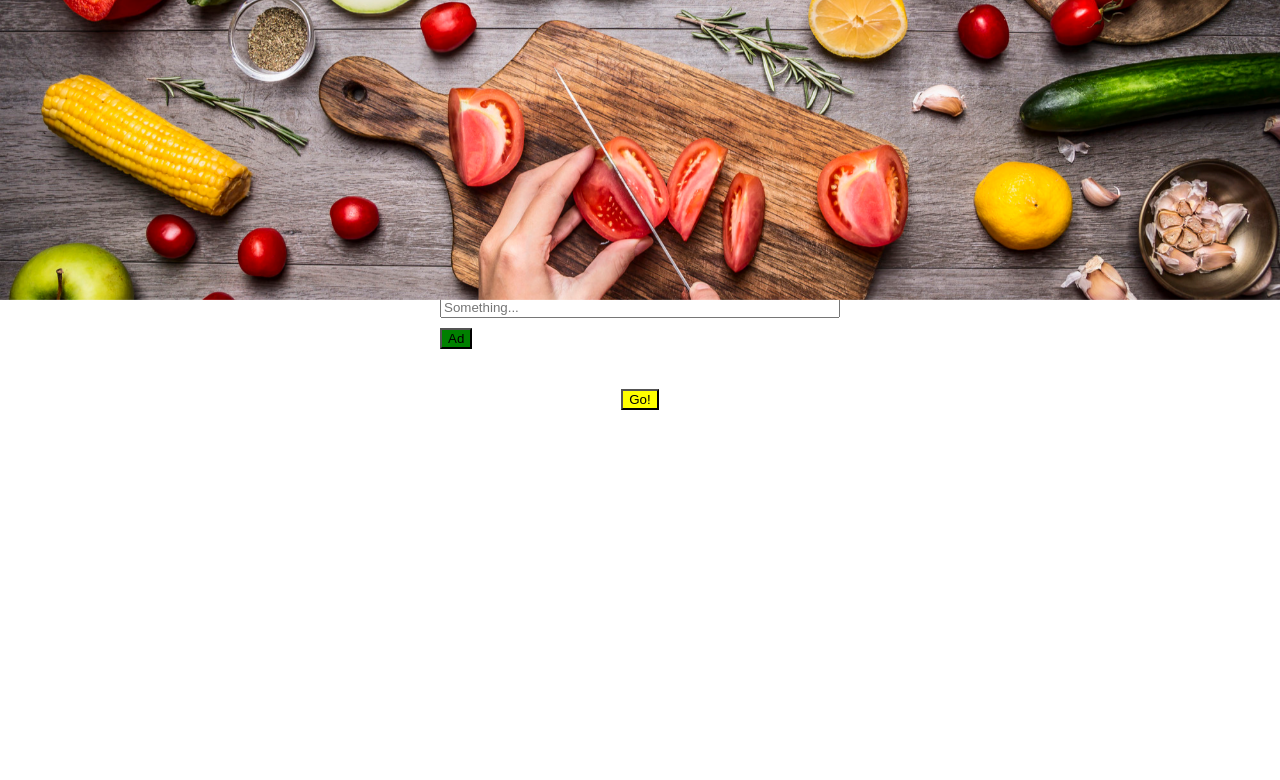
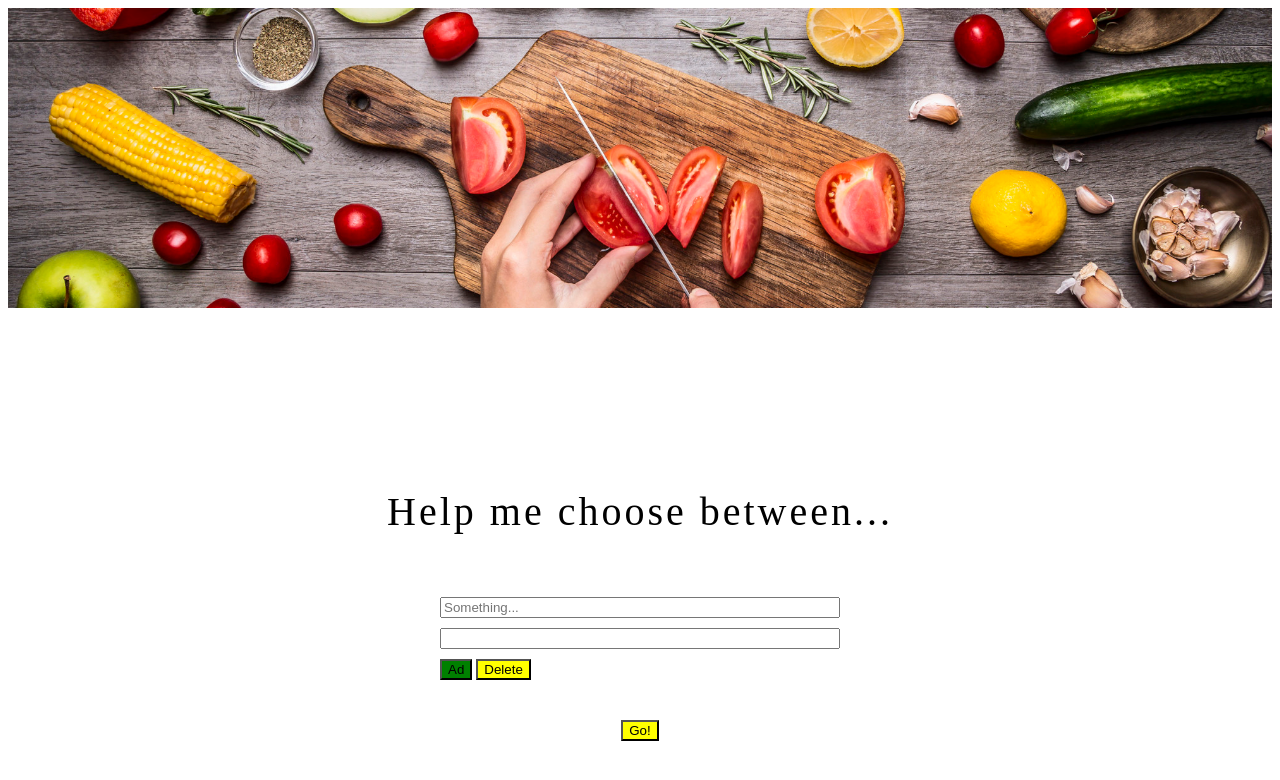
Before and after one commit to alicefredblad/codes, a plain HTML site: page index.html in a window 1280 px wide. Both pictures are taken after a click on the button "Ad". Drawn offline with nearby package versions, Linux system fonts and the light colour scheme.

Commit message:
added javascript

```diff
--- a/index.html
+++ b/index.html
@@ -7,13 +7,27 @@
     </head>
     <body>
         <img src="banner.jpg">
-        <h1>Help me choose between...</h1>
+        <h1 class="h1">Help me choose between...</h1>
         <div class="inputsection">
             <div class="inputs">
                 <input placeholder="Something..."></input>
             </div>
             <button class="adOption">Ad</button>
+            <button class="delete">Delete</button>
+            <div class="results"></div>
         </div>
         <button>Go!</button>
+        <script src="https://code.jquery.com/jquery-3.3.1.min.js"></script>
+        <script>
+            $(function(){
+                $('.results').hide()
+
+                var add_input = function(){
+                    $('.inputs').append('<input></input>')
+                }
+                    $('.adOption').click(add_input)
+    });
+
+        </script>
     </body>
 </html>
--- a/main.css
+++ b/main.css
@@ -38,7 +38,7 @@ img{
     width:100%;
     height:300px;
     object-fit: cover;
-    position : fixed;
+
 top : 0px;
 
 
```
